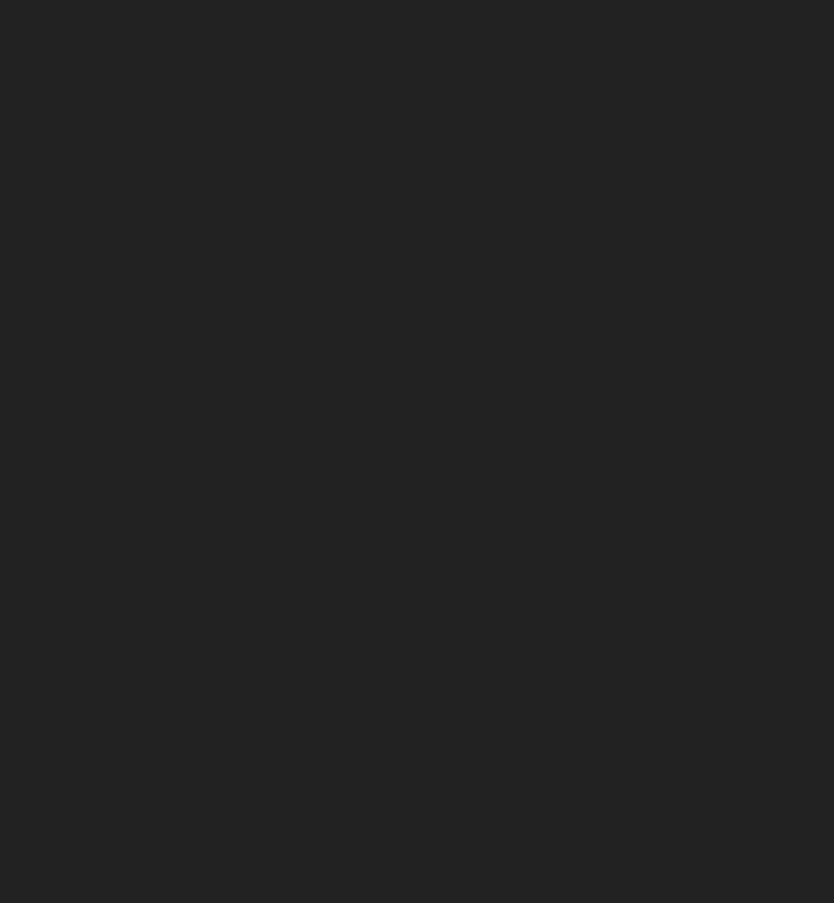
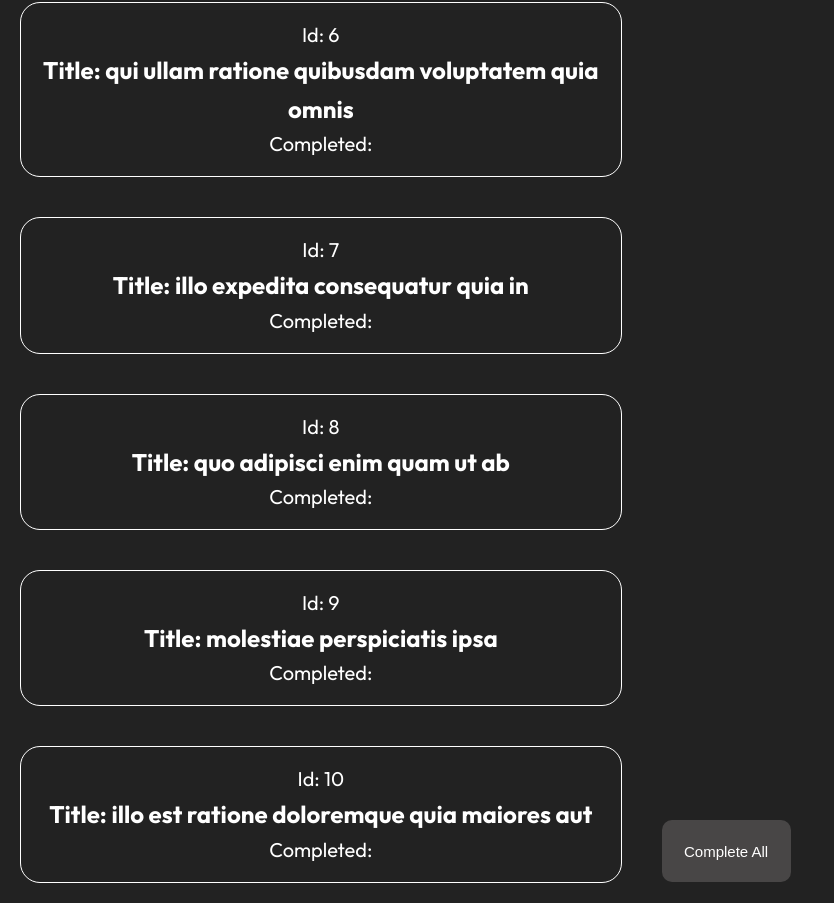
Before and after one commit to BrownEdgar/React_developers, a React (Vite) app: page / in a window 1280 px wide. Shown: the part 938-1841 px from the top of the page, without its empty margins (0-834 px from the left). Before the commit the page ends 800 px from the top, so only its background shows below. Built offline with nearby package versions, Linux system fonts and the light colour scheme.

Commit message:
useReduce homework

```diff
--- a/src/components/useReducer/App.jsx
+++ b/src/components/useReducer/App.jsx
@@ -8,18 +8,31 @@
 
     const [state, dispatch] = useReducer(reducer, initialState)
 
+    const completedAll = () => {
+        dispatch({type:'completed-all'})
+    }
+
+    // const deleteButton = () => {
+    //     const id = state.id
+    //     dispatch({type:'remove-id', payload:id})
+    //     console.log(initialState.id);
+
+    // }
+
 
     return (
 		<div>
             <ul>
-                {state.map(todo => {
-                    <li key={todo.id}>
+                {initialState.map(todo => {
+                   return ( <li key={todo.id}>
                         <p>Id: {todo.id}</p>
                         <h2>Title: {todo.title}</h2>
                         <p>Completed: {todo.completed}</p>
+                        {/* <button onClick={deleteButton}>Remove</button> */}
                     </li>
-                    console.log(todo)
+                )
                 })}
+                <button onClick={completedAll}>Complete All</button>
             </ul>
         </div>
 	)
--- a/src/components/useReducer/App.scss
+++ b/src/components/useReducer/App.scss
@@ -1,3 +1,46 @@
 *{
     color: #fff;
 }
+
+li{
+    border: 0.5px solid #fff;
+    border-radius: 20px;
+    padding: 1rem;
+    width: 47%;
+    display: inline-block;
+    margin: 20px;
+    text-align: center;
+    transition: 0.3s;
+    &:hover{
+        background-color: #ffffff21;
+        transition: 0.3s;
+        button{
+            transition: 0.3s;
+            &:hover{
+                background-color: #1d1c1ca4;
+            }
+        }
+    }
+    p{
+        font-size: 20px;
+    }
+    button{
+        font-size: 14px;
+        padding: 16px;
+    }
+}
+
+button{
+    background-color: #535151c9;
+    padding: 1.4rem;
+    border: 0;
+    border-radius: 10px;
+    transition: 0.3s;
+    margin: 20px;
+    font-size: 15px;
+    cursor: pointer;
+    &:hover{
+        background-color: #ffffff4f;
+        transition: 0.3s;
+    }
+}
--- a/src/components/useReducer/reducer.js
+++ b/src/components/useReducer/reducer.js
@@ -62,21 +62,11 @@
   }
 ]
 
-// մեջը արդեն ունենալ հետևյալ ֆունկցիաները
-
-// `toggletodo` - որը ՝todo՝ զանգվածում
-
-// `alldone` - որը ՝todo՝ զանգվածում բոլորի `completed` հատկությունը կսարգի true
-// `removeById` - որը կստանա `id` և կջնջի համապատասխան `todo`-ն
-// `addTodo` - որը ՝todo՝ զանգվածում կավելացնի նոր ՝todo՝
-// `tojson` - որը ՝todo՝ զանգվաը կսարգի `json` և կվերադարձնի մեզ
-// ինչպես նաև այդ ՝todo՝-ը նկարել էջում -->
-
 
 export default function reducer(state = initialState, action) {
 	switch (action.type) {
-		case allDone: return allDone(state, action)
-		// case FAILURE: return { ...state, status: "fail" }
+		case 'completed-all': return allDone(state, action)
+		case 'remove-id': return removeById(state, action)
 
 		default: return state
 	}
@@ -85,7 +75,15 @@
 
 
 export function allDone(state, action){
-    return {
-        completed: true
-    }
+  const newState = state.map(todo => {
+      todo.completed == true
+  })
+  return newState
 }
+
+
+
+// export function removeById(state, action, id){
+//   const newState2 = state.filter(elem => elem.id !== id)
+//   return newState2
+// }
```
